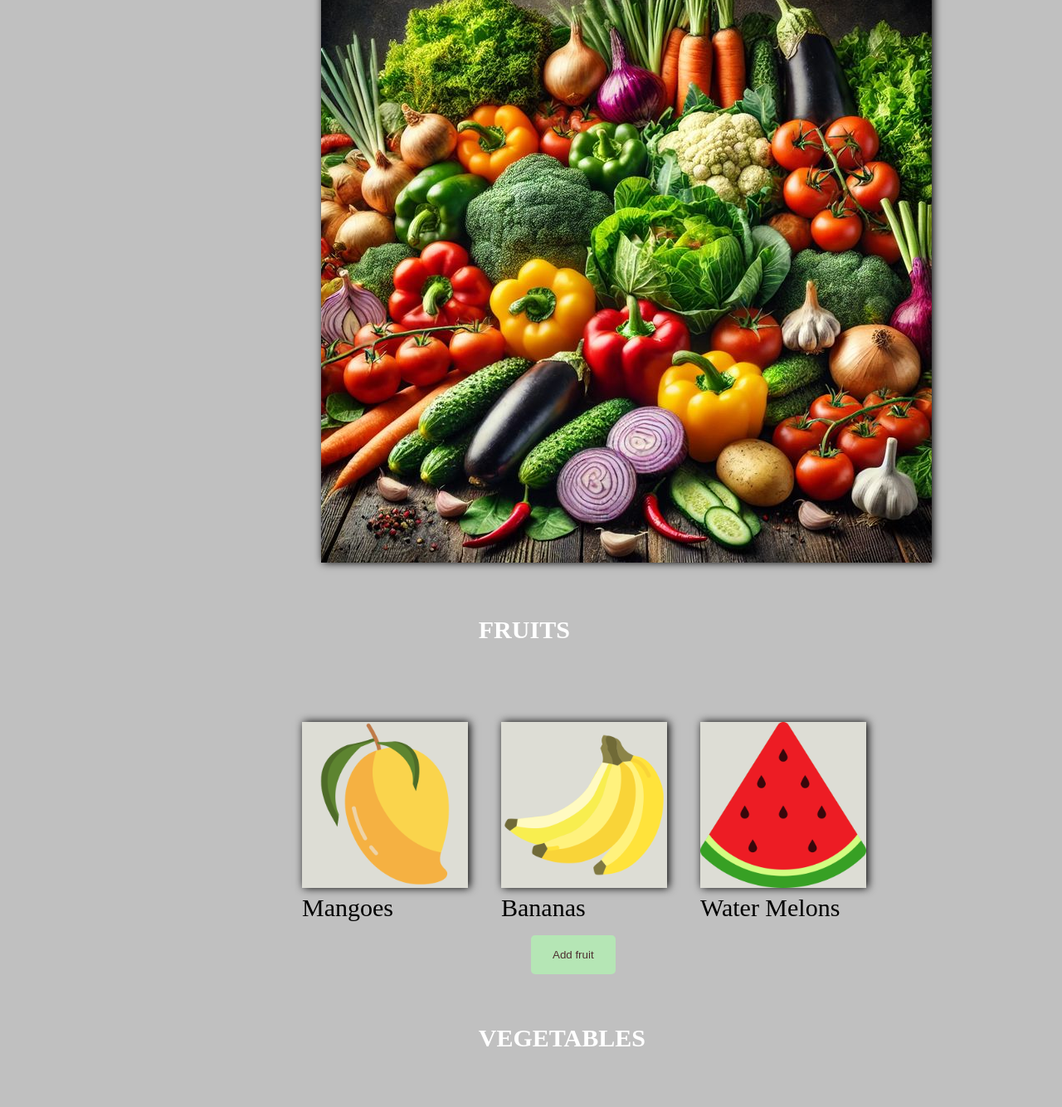
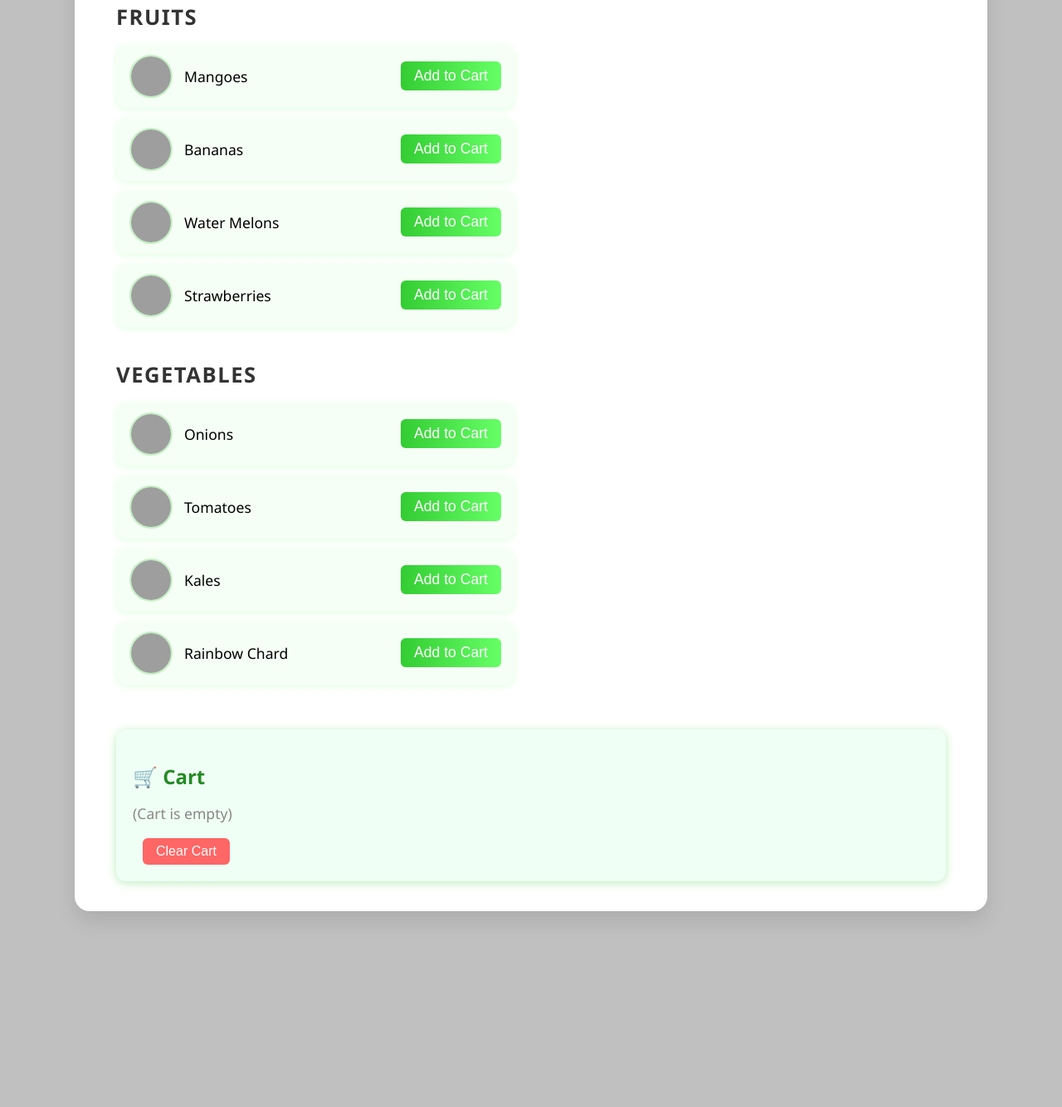
Before and after one commit to menbereluel/DOM-JS, a plain HTML site: page index.html in a window 1280 px wide. Shown: the part 294-1628 px from the top of the page at 83% size. After the commit the page ends 1424 px from the top, so only its background shows below. Drawn offline with Linux system fonts and the light colour scheme; grey boxes are pictures that could not be loaded.

Commit message:
fixed unwanted code

```diff
--- a/index.html
+++ b/index.html
@@ -7,27 +7,35 @@
 </head>
 <link rel="stylesheet" href="style.css">
 <body>
-          <h1 id="title"> Welcome to Greens Kiosk</h1>
-      <p id="sell">We sell fruits and vegetables</p>
-      <div id="myimage"></div>
-  <h3>Fruits</h3>
-  <ul id="fruList">
-    <li><img src="images/mango.png" id="fruit-image"><br>Mangoes</li>
-    <li><img  src="images/bananas.png" id="fruit-image"><br>Bananas</li>
-    <li><img  src="images/watermelon.png"id="fruit-image"><br>Water Melons</li>
-  </ul>
-  <button id="click-button" onclick="addFruit()">Add fruit</button>
-  <h3>Vegetables</h3>
-  <ul id="vegList">
-    <li><img src="images/onion.png"  id="vegetable-image"> <br>Onions</li>
-    <li><img  src="images/tomato.png" id="vegetable-image"><br>Tomatoes</li>
-    <li><img  src="images/carrot.png" id="vegetable-image"><br>Carrot</li>
+           <div class="container">
+    <h1 id="title">Welcome to Greens Kiosk</h1>
+    <p>We sell fruits and vegetables</p>
 
-  </ul>
+    <input type="text" id="searchInput" placeholder="Search fruits or vegetables...">
 
-  <button id="click-button" onclick="addvegetable()">Add vegetable</button>
+    <div class="section">
+      <h3>Fruits</h3>
+      <ul id="fruList" class="item-list"></ul>
+    </div>
+
+    <div class="section">
+      <h3>Vegetables</h3>
+      <ul id="vegList" class="item-list"></ul>
+    </div>
+
+    <div id="cart">
+      <h2>🛒 Cart</h2>
+      <ul id="cartList"></ul>
+      <button id="clearCart">Clear Cart</button>
+    </div>
+  </div>
 
 <script src="index.js"></script>
 
+
+
+
+
+
 </body>
 </html>
--- a/index.js
+++ b/index.js
@@ -1,90 +1,78 @@
-const image = document.getElementById('myimage');
-const styleParagraph=document.getElementById('sell');
-// const img=document.getElementById('fruit-image');
-// img.style.width='50px';
-// img.style.height='50px'
-styleParagraph.style.color='white';
-styleParagraph.style.fontSize='30pt';
-styleParagraph.style.marginLeft='40%';
-const vegetableList=document.getElementById('vegList')
-vegetableList.style.display='flex';
-vegetableList.style.gap='40px';
-vegetableList.style.marginLeft='25%';
-vegetableList.style.listStyle='none';
+// Images for fruits and vegetables (replace with your own or use these sample links)
+const fruits = [
+    { name: 'Mangoes', img: 'https://media.istockphoto.com/id/2174461867/photo/fresh-ripe-mango-fruit.jpg?s=2048x2048&w=is&k=20&c=ojhWagatYdm90XplgkHd66l4damdPZ9Cm2bJ7QEESd4=' },
+    { name: 'Bananas', img: 'https://plus.unsplash.com/premium_photo-1724250081102-cab0e5cb314c?q=80&w=2070&auto=format&fit=crop&ixlib=rb-4.1.0&ixid=M3wxMjA3fDB8MHxwaG90by1wYWdlfHx8fGVufDB8fHx8fA%3D%3D' },
+    { name: 'Water Melons', img: 'https://plus.unsplash.com/premium_photo-1724256227267-cfe917bc1d9b?q=80&w=1887&auto=format&fit=crop&ixlib=rb-4.1.0&ixid=M3wxMjA3fDB8MHxwaG90by1wYWdlfHx8fGVufDB8fHx8fA%3D%3D' },
+    { name: 'Strawberries', img: 'https://media.istockphoto.com/id/1324831501/photo/single-strawberry-isolated-on-white-background-macro-clipping-path.jpg?s=2048x2048&w=is&k=20&c=VdF_yawM6pi8in7avMrF1XR5d7USWYeEaSBCJFbfFM8=' } // New Fruit
+];
+const vegetables = [
+    { name: 'Onions', img: 'https://media.istockphoto.com/id/182504322/photo/red-and-gold-onion.jpg?s=2048x2048&w=is&k=20&c=Jnsp8LlZr4iFjnyLX_Rj5o0U1f_HSlsfA4u4iwLyAMI=' },
+    { name: 'Tomatoes', img: 'https://media.istockphoto.com/id/1410800448/photo/tomato-vegetables-isolated-on-white-background-t.jpg?s=2048x2048&w=is&k=20&c=9JcIrztWrkiA91A43OepJRGP0GF4F49G35fgkQ6Vl9Y=' },
+    { name: 'Kales', img: 'https://media.istockphoto.com/id/584879308/photo/fresh-kale.jpg?s=1024x1024&w=is&k=20&c=7mO7BW_cJDSgy3FCz37zrMkthVCrolaZBfbF0IGuzTc=' },
+    { name: 'Rainbow Chard', img: 'https://media.istockphoto.com/id/1029856232/photo/two-chard-leaves-isolated-on-white-background.jpg?s=2048x2048&w=is&k=20&c=mKTZhFgFTFHqWz7DoQYnVfuul7-WA8PH7te3Tc5ARGU=' } // New Vegetable
+];
 
-const lists=document.getElementById('fruList')
-lists.style.display='flex';
-lists.style.gap='40px';
-lists.style.marginLeft='25%';
-lists.style.listStyle='none';
+let cart = [];
 
+function renderList(list, elementId, type) {
+    const ul = document.getElementById(elementId);
+    ul.innerHTML = '';
+    list.forEach(item => {
+        const li = document.createElement('li');
+        li.innerHTML = `
+          <span class="item-info">
+            <img src="${item.img}" alt="${item.name}">
+            <span>${item.name}</span>
+          </span>
+          <button onclick="addToCart('${item.name}')">Add to Cart</button>
+        `;
+        ul.appendChild(li);
+    });
+}
 
+function addToCart(item) {
+    cart.push(item);
+    renderCart();
+}
 
+function renderCart() {
+    const cartList = document.getElementById('cartList');
+    cartList.innerHTML = '';
+    if (cart.length === 0) {
+        cartList.innerHTML = '<li style="color:#888;">(Cart is empty)</li>';
+        return;
+    }
+    // Count items
+    const counts = {};
+    cart.forEach(i => counts[i] = (counts[i] || 0) + 1);
+    Object.entries(counts).forEach(([item, count]) => {
+        const li = document.createElement('li');
+        li.textContent = `${item} x${count}`;
+        cartList.appendChild(li);
+    });
+}
 
-// Change document background color to silver
-document.body.style.backgroundColor = "silver";
+function clearCart() {
+    cart = [];
+    renderCart();
+}
 
-// Change the font color for h1 title tag to green
-const styleTitle=document.getElementById('title');
-styleTitle.style.color='green';
-styleTitle.style.marginLeft='35%';
-styleTitle.style.fontSize='45pt'
+// Search functionality
+function filterItems() {
+    const search = document.getElementById('searchInput').value.toLowerCase();
+    const filteredFruits = fruits.filter(f => f.name.toLowerCase().includes(search));
+    const filteredVegetables = vegetables.filter(v => v.name.toLowerCase().includes(search));
+    renderList(filteredFruits, 'fruList', 'fruit');
+    renderList(filteredVegetables, 'vegList', 'veg');
+}
 
-// Change the font case for h3 title tags to uppercase
-document.querySelectorAll("h3").forEach(function(h3) {
-  h3.style.textTransform = "uppercase";
-  h3.style.marginLeft='45%';
-   h3.style.paddingBottom='5%';
-   h3.style.paddingTop='30px';
-  h3.style.fontSize='30px';
-  h3.style.color='white';
-
+document.addEventListener('DOMContentLoaded', () => {
+    renderList(fruits, 'fruList', 'fruit');
+    renderList(vegetables, 'vegList', 'veg');
+    renderCart();
+    document.getElementById('searchInput').addEventListener('input', filterItems);
+    document.getElementById('clearCart').addEventListener('click', clearCart);
 });
 
-// Add one more fruit to the fruits list
-
-function addFruit() {
-    const listElement = document.getElementById('fruList');
-    const newListItem = document.createElement('li');
-    newListItem.textContent = 'Apple';
-    newListItem
-    listElement.appendChild(newListItem);
-  }
-
-function addvegetable() {
-    const listElement = document.getElementById('vegList');
-    const newListItem = document.createElement('li');
-    newListItem.textContent = 'Cabbage';
-    newListItem
-    listElement.appendChild(newListItem);
-  }
-
-const newImage = document.createElement('img');
-const imageContent = document.create
-newImage.src = 'images/vegetable.jpg'
-newImage.alt = 'image';
-newImage.style.marginLeft='30%'
-newImage.style.boxShadow='2px 0 10px';
-image.appendChild(newImage);
-
-// Select all <li> elements inside #fruList and #vegList
-const fruitListItems = document.querySelectorAll('#fruList li');
-const vegListItems = document.querySelectorAll('#vegList li');
-
-// Function to set font size
-function setFontSize(list, size) {
-  list.forEach(li => {
-    li.style.fontSize = '30px'
-
-
-  });
-}
-
-const clickButton=document.getElementById('click-button');
-clickButton.addEventListener('click',()=>{
-    clickButton.style.backgroundColor = 'green';
-    clickButton.textContent ='BUY!!';
-});
-
-setFontSize(fruitListItems, '30px');
-setFontSize(vegListItems, '30px');
+// Expose addToCart for HTML onclick
+window.addToCart = addToCart;
--- a/style.css
+++ b/style.css
@@ -1,23 +1,124 @@
-#fruit-image{
-    height: 200px;
-    width: 200px;
-
-    box-shadow: 2px 0 10px;
-     background-color: #ddddd5;
-
+body {
+    background-color: silver;
+    font-family: 'Segoe UI', Arial, sans-serif;
+    margin: 0;
+    padding: 0;
 }
-#vegetable-image{
-   height: 200px;
-    width: 200px;
-    box-shadow: 2px 0 10px;
-     background-color: #ddddd5;
+.container {
+    max-width: 1000px;
+    margin: 32px auto;
+    background: #fff;
+    border-radius: 18px;
+    box-shadow: 0 12px 24px rgba(0,0,0,0.10);
+    padding: 36px 50px;
 }
-#click-button{
-    padding:16px 26px;
-    margin-left: 50%;
-    border:none;
-    background-color: rgb(181, 230, 181);
-    color: rgb(77, 48, 48);
-    border-radius: 5px;
+#title {
+    color: green;
+    text-align: center;
+    margin-bottom: 8px;
+    font-size: 2.4em;
+}
+h3 {
+    text-transform: uppercase;
+    color: #333;
+    font-size: 1.6em;
+    margin-top: 24px;
+    margin-bottom: 12px;
+    letter-spacing: 1.5px;
+}
+.section {
+    display: inline-block;
+    width: 48%;
+    vertical-align: top;
+    margin-right: 2%;
+}
+.item-list {
+    list-style: none;
+    padding: 0;
+    min-height: 60px;
+}
+.item-list li {
+    background: #f6fff6;
+    margin: 12px 0;
+    padding: 12px 16px;
+    border-radius: 12px;
+    font-size: 1.1em;
+    display: flex;
+    align-items: center;
+    justify-content: space-between;
+    box-shadow: 0 2px 8px #e0ffe0;
+    transition: box-shadow 0.2s;
+}
+.item-list li .item-info {
+    display: flex;
+    align-items: center;
+}
+.item-list img {
+    width: 48px;
+    height: 48px;
+    object-fit: cover;
+    margin-right: 14px;
+    border-radius: 50%;
+    border: 2px solid #c2f2c2;
+    background: #fff;
+}
+button {
+    background: linear-gradient(90deg, #33cc33, #66ff66);
+    color: #fff;
+    border: none;
+    border-radius: 6px;
+    padding: 7px 16px;
     cursor: pointer;
+    font-size: 1em;
+    margin-left: 12px;
+    transition: background 0.2s;
 }
+button:hover {
+    background: linear-gradient(90deg, #228b22, #44c944);
+}
+#searchInput {
+    width: 90%;
+    margin: 16px 0 30px 0;
+    padding: 10px;
+    font-size: 1.1em;
+    border-radius: 7px;
+    border: 1px solid #eee;
+    display: block;
+    margin-left: auto;
+    margin-right: auto;
+}
+#cart {
+    margin-top: 38px;
+    background: #f0fff5;
+    border-radius: 12px;
+    padding: 20px;
+    box-shadow: 0 2px 12px #bbeebb;
+}
+#cart h2 {
+    color: #228b22;
+    margin-bottom: 10px;
+}
+#cart ul {
+    margin-bottom: 10px;
+    list-style: none;
+    padding: 0;
+}
+#cartList li {
+    font-size: 1.1em;
+    margin-bottom: 7px;
+    color: #333;
+}
+#clearCart {
+    background: #ff6666;
+    color: #fff;
+    border-radius: 6px;
+    padding: 7px 16px;
+    margin-top: 8px;
+}
+#clearCart:hover {
+    background: #cc0000;
+}
+@media (max-width: 800px) {
+    .container { padding: 12px; }
+    .section { width: 100%; margin-right: 0; display: block; }
+}
```
Also changed, not shown: images/apple.png (deleted), images/bananas.png (deleted), images/carrot.png (deleted), images/kale.png (deleted), images/mango.png (deleted), images/onion.png (deleted), images/orange.png (deleted), images/tomato.png (deleted), images/vegetable.jpg (deleted), images/watermelon.png (deleted).
